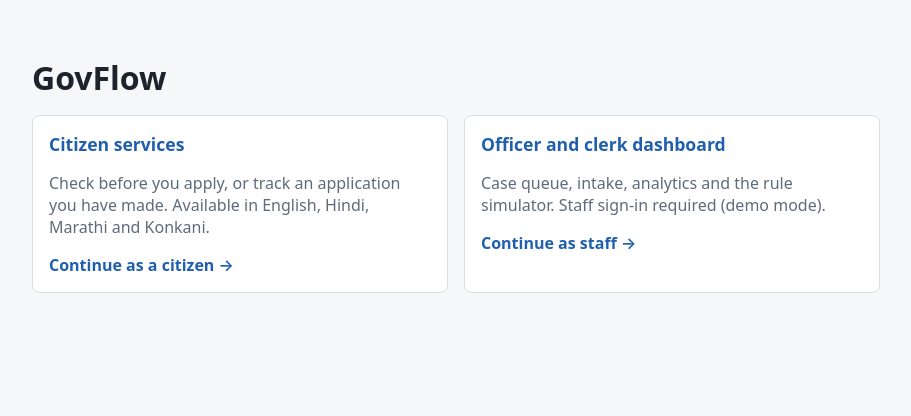
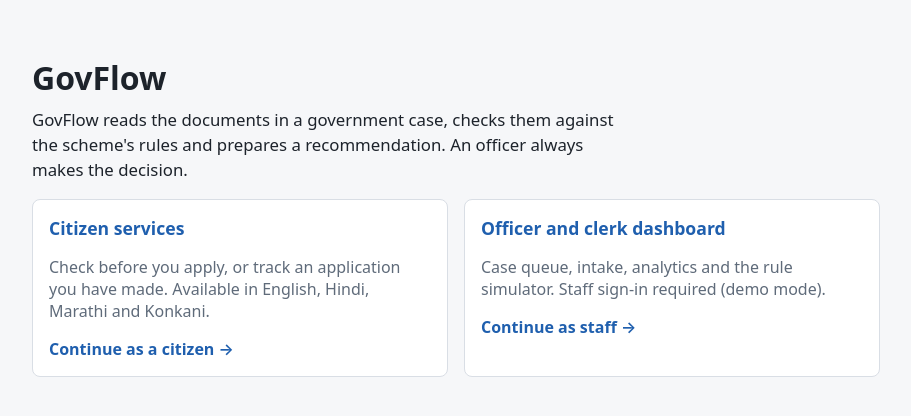
Before and after one commit to codingwinterz/GovFlow, a React (Vite) app in the folder web/: page / in a window 1280 px wide. Shown: the top 416 px of the page, without its empty margins (184-1095 px from the left). Built offline with nearby package versions, Linux system fonts and the light colour scheme.

Commit message:
Landing: one plain line under the title on what GovFlow does

```diff
--- a/web/src/shells/Landing.jsx
+++ b/web/src/shells/Landing.jsx
@@ -6,6 +6,8 @@ export default function Landing({ notFound = false }) {
     <div className="shell landing" data-theme="light">
       <main className="content narrow-content">
         <p className="brand big-brand">GovFlow</p>
+        <p className="tagline">GovFlow reads the documents in a government case, checks them against the scheme's rules and
+          prepares a recommendation. An officer always makes the decision.</p>
         {notFound && <p className="banner warn">That page does not exist. Choose where to go:</p>}
         <div className="entry-grid">
           <a className="entry card" href={href("citizen-home")}>
--- a/web/src/styles.css
+++ b/web/src/styles.css
@@ -187,3 +187,5 @@ button.link { background: none; border: none; color: var(--accent); padding: 2px
 .how-counted summary { cursor: pointer; color: var(--accent); font-size: 0.85rem; min-height: 24px; display: list-item; padding: 3px 0; }
 .how-counted summary:focus-visible { outline: 2px solid var(--accent); outline-offset: 2px; }
 .how-counted p { margin: 4px 0 0; }
+/* Landing: one plain line on what GovFlow does, under the title */
+.tagline { font-size: 1.05rem; line-height: 1.5; margin: -8px 0 16px; max-width: 62ch; }
```
Also changed, not shown: 1 other file (tests, documents, lock files or other folders).
